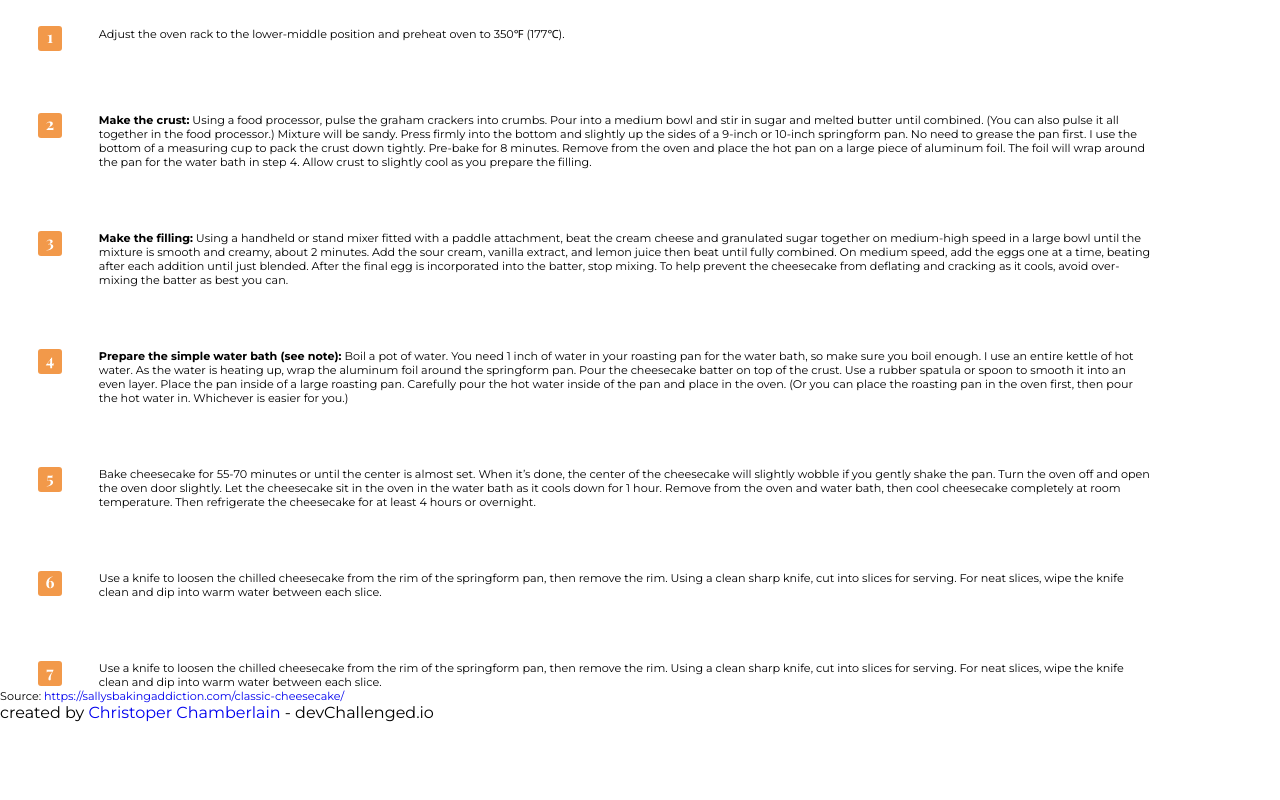
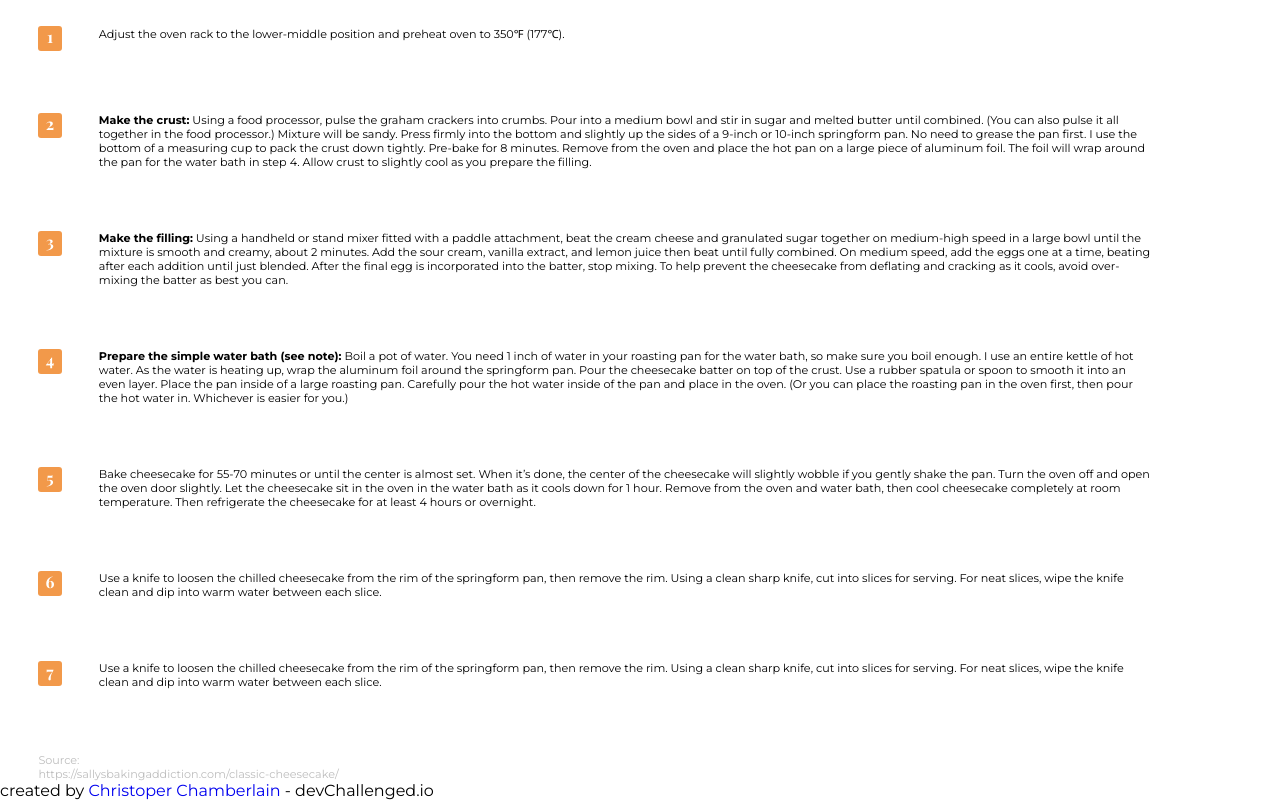
Before and after one commit to AkaraTawng/recipe-blog-challenge-dev-io, a plain HTML site: page index.html in a window 1280 px wide. Shown: the part 1508-2308 px from the top of the page. Before the commit the page ends 2230 px from the top, so only its background shows below. Drawn offline with nearby package versions, Linux system fonts and the light colour scheme; a web font is replaced by a local one.

Commit message:
set source aside color, font size, and position

```diff
--- a/index.html
+++ b/index.html
@@ -237,8 +237,9 @@
                     </li>
                 </ol>
             </article>
-            <aside>
-                <p>Source: <a href="https://sallysbakingaddiction.com/classic-cheesecake/" target="__blank">https://sallysbakingaddiction.com/classic-cheesecake/</a></p>
+            <aside id="source-aside">
+                <p>Source: </p>
+                <a href="https://sallysbakingaddiction.com/classic-cheesecake/" target="__blank">https://sallysbakingaddiction.com/classic-cheesecake/</a>
             </aside>
         </section>
     </main>
--- a/scss/layout/_instructions.scss
+++ b/scss/layout/_instructions.scss
@@ -40,4 +40,13 @@
             width: 85%;
         }
     }
+
+    #source-aside {
+            margin-left: 3%;
+            margin-top: 5%;
+            color: #BDBDBD;
+        a {
+            color: #BDBDBD;
+        }
+    }
 }
--- a/scss/typography/_fonts.scss
+++ b/scss/typography/_fonts.scss
@@ -94,6 +94,10 @@ body {
     .instructions-count {
         font-family: $playfair;
     }
+
+    #source-aside {
+        font-size: .7rem;
+    }
 }
 /** NOTES
 
```
Also changed, not shown: main.css, 1 other file.
